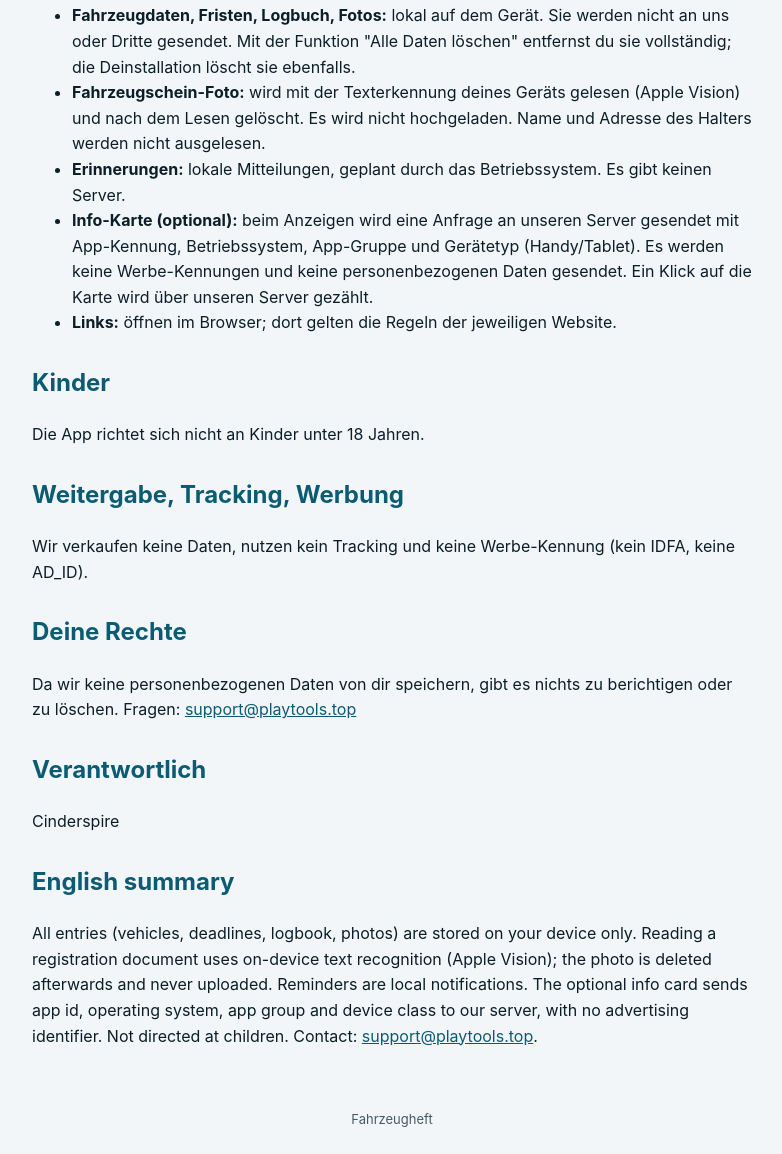
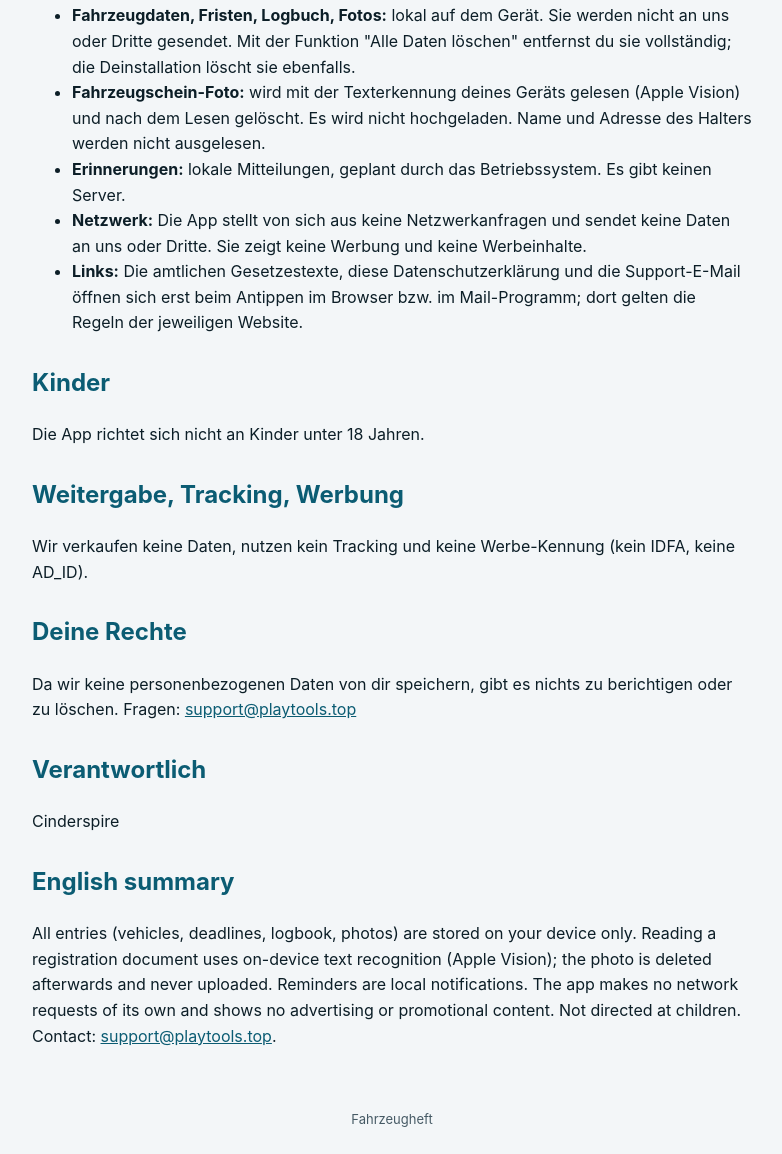
Before and after one commit to cinderspire/support, a plain HTML site: page privacy-autocheck.html in a window 1280 px wide. Shown: the part 406-1560 px from the top of the page, without its empty margins (248-1030 px from the left). Drawn offline with Linux system fonts and the light colour scheme.

Commit message:
Fahrzeugheft privacy page: text for version 1.0.0 (2)

```diff
--- a/privacy-autocheck.html
+++ b/privacy-autocheck.html
@@ -1,13 +1,13 @@
-<!doctype html><html lang="de"><head><meta charset="utf-8"><meta name="viewport" content="width=device-width,initial-scale=1"><title>Datenschutz - Fahrzeugheft</title><style>body{font-family:-apple-system,Segoe UI,Roboto,Helvetica,Arial,sans-serif;margin:0;background:#F3F6F8;color:#0C1E27;line-height:1.6}header{background:#0B5C73;color:#fff;padding:28px 20px}header h1{margin:0;font-size:26px}main{max-width:720px;margin:0 auto;padding:20px}h2{color:#0B5C73;margin-top:28px}a{color:#0B5C73}.tag{display:inline-block;background:#FF7A1A;color:#2A1100;border-radius:10px;padding:2px 10px;font-weight:600;font-size:14px}footer{padding:24px 20px;text-align:center;font-size:13px;color:#465A65}</style></head><body><header><h1>Datenschutz - Fahrzeugheft</h1></header><main><p><span class="tag">Stand 09.11.2026</span></p>
+<!doctype html><html lang="de"><head><meta charset="utf-8"><meta name="viewport" content="width=device-width,initial-scale=1"><title>Datenschutz - Fahrzeugheft</title><style>body{font-family:-apple-system,Segoe UI,Roboto,Helvetica,Arial,sans-serif;margin:0;background:#F3F6F8;color:#0C1E27;line-height:1.6}header{background:#0B5C73;color:#fff;padding:28px 20px}header h1{margin:0;font-size:26px}main{max-width:720px;margin:0 auto;padding:20px}h2{color:#0B5C73;margin-top:28px}a{color:#0B5C73}.tag{display:inline-block;background:#FF7A1A;color:#2A1100;border-radius:10px;padding:2px 10px;font-weight:600;font-size:14px}footer{padding:24px 20px;text-align:center;font-size:13px;color:#465A65}</style></head><body><header><h1>Datenschutz - Fahrzeugheft</h1></header><main><p><span class="tag">Stand 16.11.2026</span></p>
 <h2>Kurz gesagt</h2><p>Fahrzeugheft speichert alle Eingaben ausschließlich auf deinem Gerät. Es gibt kein Konto und keine Analyse-Software. / All data stays on your device. There is no account and no analytics software.</p>
 <h2>Welche Daten werden verarbeitet?</h2><ul>
 <li><b>Fahrzeugdaten, Fristen, Logbuch, Fotos:</b> lokal auf dem Gerät. Sie werden nicht an uns oder Dritte gesendet. Mit der Funktion "Alle Daten löschen" entfernst du sie vollständig; die Deinstallation löscht sie ebenfalls.</li>
 <li><b>Fahrzeugschein-Foto:</b> wird mit der Texterkennung deines Geräts gelesen (Apple Vision) und nach dem Lesen gelöscht. Es wird nicht hochgeladen. Name und Adresse des Halters werden nicht ausgelesen.</li>
 <li><b>Erinnerungen:</b> lokale Mitteilungen, geplant durch das Betriebssystem. Es gibt keinen Server.</li>
-<li><b>Info-Karte (optional):</b> beim Anzeigen wird eine Anfrage an unseren Server gesendet mit App-Kennung, Betriebssystem, App-Gruppe und Gerätetyp (Handy/Tablet). Es werden keine Werbe-Kennungen und keine personenbezogenen Daten gesendet. Ein Klick auf die Karte wird über unseren Server gezählt.</li>
-<li><b>Links:</b> öffnen im Browser; dort gelten die Regeln der jeweiligen Website.</li></ul>
+<li><b>Netzwerk:</b> Die App stellt von sich aus keine Netzwerkanfragen und sendet keine Daten an uns oder Dritte. Sie zeigt keine Werbung und keine Werbeinhalte.</li>
+<li><b>Links:</b> Die amtlichen Gesetzestexte, diese Datenschutzerklärung und die Support-E-Mail öffnen sich erst beim Antippen im Browser bzw. im Mail-Programm; dort gelten die Regeln der jeweiligen Website.</li></ul>
 <h2>Kinder</h2><p>Die App richtet sich nicht an Kinder unter 18 Jahren.</p>
 <h2>Weitergabe, Tracking, Werbung</h2><p>Wir verkaufen keine Daten, nutzen kein Tracking und keine Werbe-Kennung (kein IDFA, keine AD_ID).</p>
 <h2>Deine Rechte</h2><p>Da wir keine personenbezogenen Daten von dir speichern, gibt es nichts zu berichtigen oder zu löschen. Fragen: <a href="mailto:support@playtools.top">support@playtools.top</a></p>
 <h2>Verantwortlich</h2><p>Cinderspire</p>
-<h2>English summary</h2><p>All entries (vehicles, deadlines, logbook, photos) are stored on your device only. Reading a registration document uses on-device text recognition (Apple Vision); the photo is deleted afterwards and never uploaded. Reminders are local notifications. The optional info card sends app id, operating system, app group and device class to our server, with no advertising identifier. Not directed at children. Contact: <a href="mailto:support@playtools.top">support@playtools.top</a>.</p></main><footer>Fahrzeugheft</footer></body></html>
+<h2>English summary</h2><p>All entries (vehicles, deadlines, logbook, photos) are stored on your device only. Reading a registration document uses on-device text recognition (Apple Vision); the photo is deleted afterwards and never uploaded. Reminders are local notifications. The app makes no network requests of its own and shows no advertising or promotional content. Not directed at children. Contact: <a href="mailto:support@playtools.top">support@playtools.top</a>.</p></main><footer>Fahrzeugheft</footer></body></html>
```
